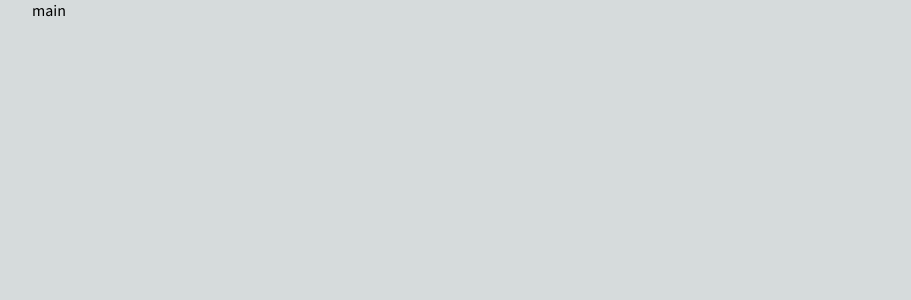
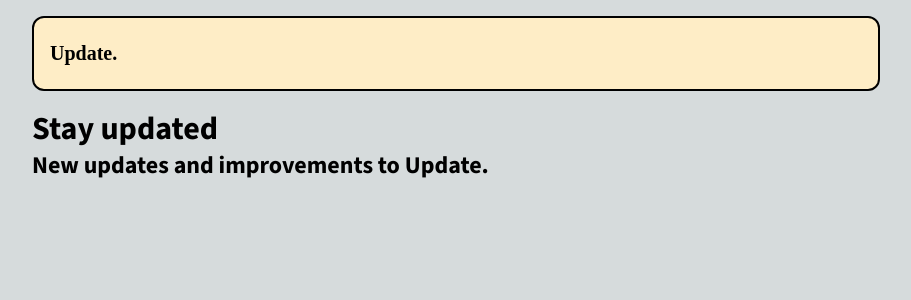
Before and after one commit to piotrszubert/update-changelog-template, a Next.js app: page / in a window 1280 px wide. Shown: the top 300 px of the page, without its empty margins (184-1095 px from the left). Built offline with nearby package versions, Linux system fonts and the light colour scheme.

Commit message:
added header component

```diff
--- /dev/null
+++ b/components/header.tsx
@@ -0,0 +1,13 @@
+import styles from '@/styles/Header.module.css'
+
+export default function Header() {
+    return(
+        <header className={styles.header}>
+            <div>
+                <span className={styles.logo}>
+                    Update.
+                </span>
+            </div>
+        </header>
+    );
+}
--- a/pages/index.tsx
+++ b/pages/index.tsx
@@ -1,6 +1,7 @@
 import Head from 'next/head'
 import { Source_Sans_3 } from 'next/font/google'
 import styles from '@/styles/Home.module.css'
+import Header from '@/components/header'
 
 const sourceSans3 = Source_Sans_3({ subsets: ['latin'] })
 
@@ -13,8 +14,14 @@ export default function Home() {
         <meta name="viewport" content="width=device-width, initial-scale=1" />
         <link rel="icon" href="/favicon.ico" />
       </Head>
+      <Header/>
       <main className={`${sourceSans3.className}`}>
-        main
+        <h1>
+          Stay updated
+        </h1>
+        <h2>
+          New updates and improvements to Update.
+        </h2>
       </main>
     </>
   )
--- /dev/null
+++ b/styles/Header.module.css
@@ -0,0 +1,12 @@
+.header {
+    margin: 1rem 0;
+    padding: 1.5rem 1rem;
+    background-color: rgb(var(--card-bg-rgb-1));
+    border: var(--border-width) solid black;
+    border-radius: var(--border-radius);
+}
+
+.logo {
+    font-weight: bold;
+    font-size: 1.25rem;
+}
```
